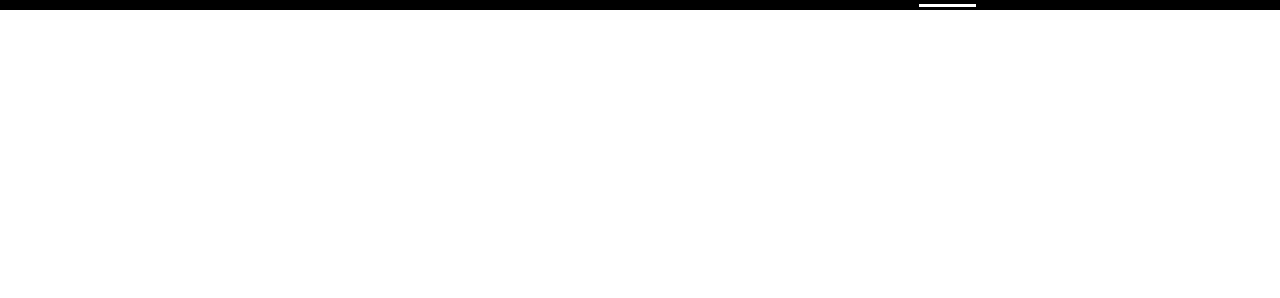
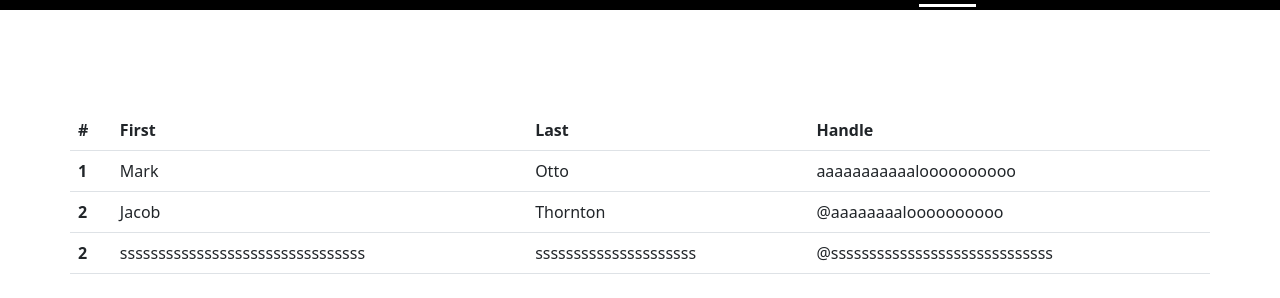
Before and after one commit to SebaasG/LibraryCompartido, a website: page public/views/userData.html in a window 1280 px wide. Shown: the part 42-340 px from the top of the page. Drawn offline with nearby package versions, Linux system fonts and the light colour scheme; no server answers.

Commit message:
table responsive

```diff
--- a/public/css/styleUser.css
+++ b/public/css/styleUser.css
@@ -63,3 +63,7 @@
     height: 24px;
     /* Ajusta la altura según tus necesidades */
 }
+
+.holaTablaUser{
+    margin: 100px;
+}
--- a/public/views/userData.html
+++ b/public/views/userData.html
@@ -45,6 +45,41 @@
     </div>
     <div class="d-flex justify-content-start" id='nameUser'>
     </div>
+
+    <div class="table-responsive">
+        <table class="holaTablaUser table container">
+          <thead>
+            <tr>
+              <th scope="col">#</th>
+              <th scope="col">First</th>
+              <th scope="col">Last</th>
+              <th scope="col">Handle</th>
+            </tr>
+          </thead>
+          <tbody>
+            <tr>
+              <th scope="row">1</th>
+              <td>Mark</td>
+              <td>Otto</td>
+              <td>aaaaaaaaaaaloooooooooo</td>
+            </tr>
+            <tr>
+              <th scope="row">2</th>
+              <td>Jacob</td>
+              <td>Thornton</td>
+              <td>@aaaaaaaaloooooooooo</td>
+            </tr>
+            <tr>
+                <th scope="row">2</th>
+                <td>ssssssssssssssssssssssssssssssss</td>
+                <td>sssssssssssssssssssss</td>
+                <td>@sssssssssssssssssssssssssssss</td>
+
+            </tr>
+          </tbody>
+        </table>
+      </div>
+
 </body>
 <script src="../js/userData.js"></script>
 <script src="https://cdn.jsdelivr.net/npm/@popperjs/core@2.11.6/dist/umd/popper.min.js"></script>
```
Also changed, not shown: public/views/adminBooks.html (+2 -0 lines), public/views/adminDisabledBooks.html (+2 -1 lines).
